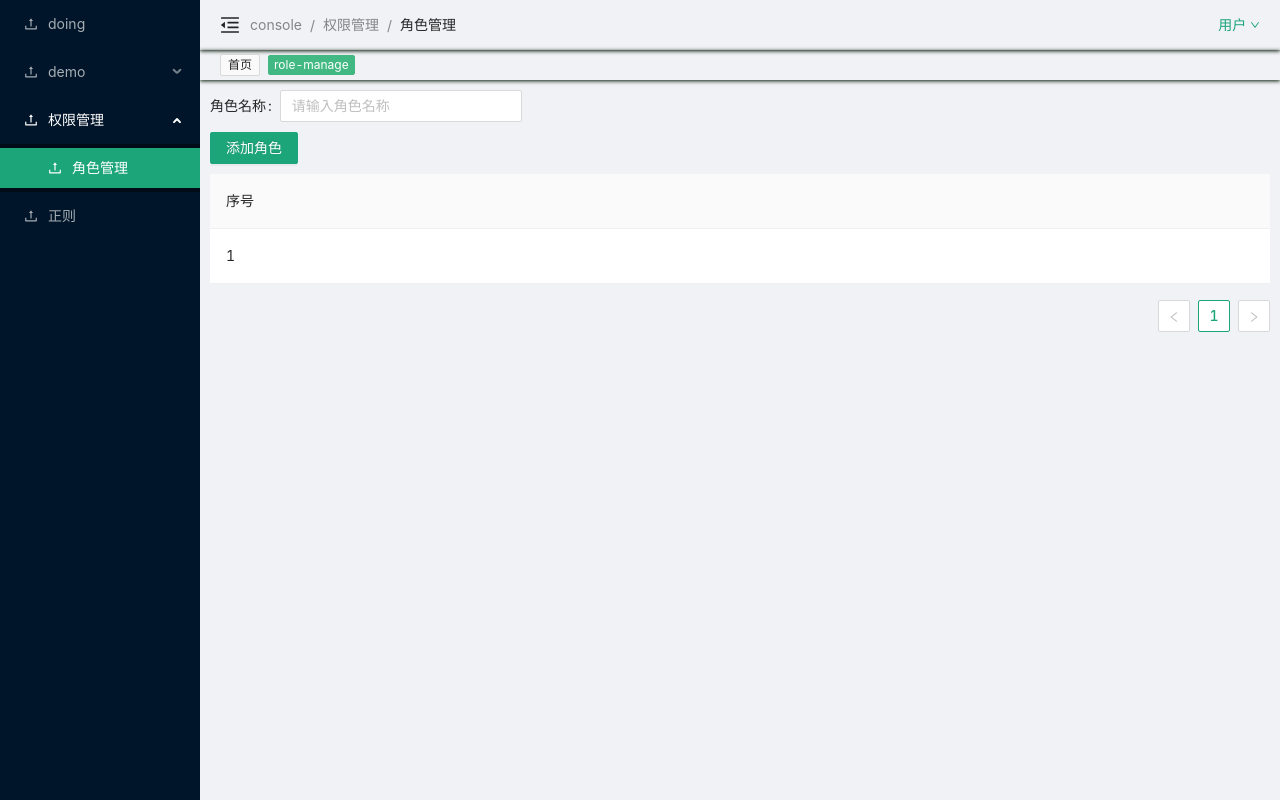
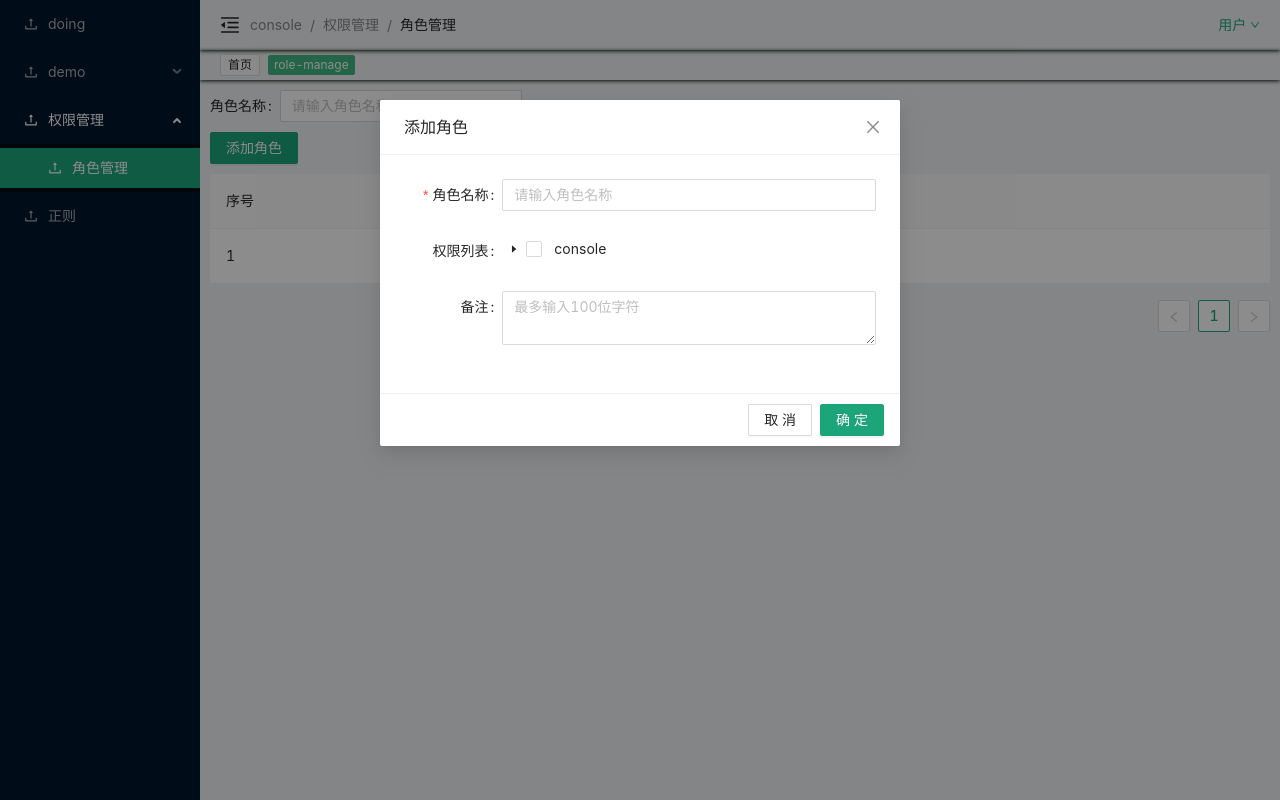
Before and after one commit to mikepxq/react-antd-template, a React (Create React App) app: page /console/auth-manage/role-manage in a window 1280 px wide. Built offline with nearby package versions, Linux system fonts and the light colour scheme; sample sign-in values are in the browser's storage.

Commit message:
feat: 权限表单

```diff
--- a/src/views/auth-manage/role-manage/hook-modal-create.tsx
+++ b/src/views/auth-manage/role-manage/hook-modal-create.tsx
@@ -1,4 +1,5 @@
-import { Button, Form, Modal } from "antd";
+import AppInput from "@/components/app-input";
+import { Button, Form, Input, Modal } from "antd";
 import React, { useRef, useState } from "react";
 import FormItemAuthTree from "../components/form-item-auth-tree";
 
@@ -11,9 +12,13 @@ interface ModalProps {
 interface FormProps {
   authTree: Antd.TreeCheckedKeys;
 }
+const layout = {
+  labelCol: { span: 5 },
+  wrapperCol: { span: 19 },
+};
 
 const useModalCreate = () => {
-  const isShowRef = useRef(false);
+  const isShowRef = useRef(true);
   const [, setIsShow] = useState(isShowRef.current);
   const _Button = useRef<React.FC<ViewProps<ButtonProps>>>((props) => {
     return (
@@ -42,8 +47,14 @@ const useModalCreate = () => {
           const _form = form.getFieldsValue();
           console.log("[]", _form);
         }}>
-        <Form form={form}>
+        <Form form={form} {...layout}>
+          <Form.Item name="roleName" label="角色名称" rules={[{ required: true }]}>
+            <AppInput placeholder="请输入角色名称" />
+          </Form.Item>
           <FormItemAuthTree name="authTree" />
+          <Form.Item name="remark" label="备注">
+            <Input.TextArea placeholder="最多输入100位字符" maxLength={100} />
+          </Form.Item>
         </Form>
       </Modal>
     );
```
